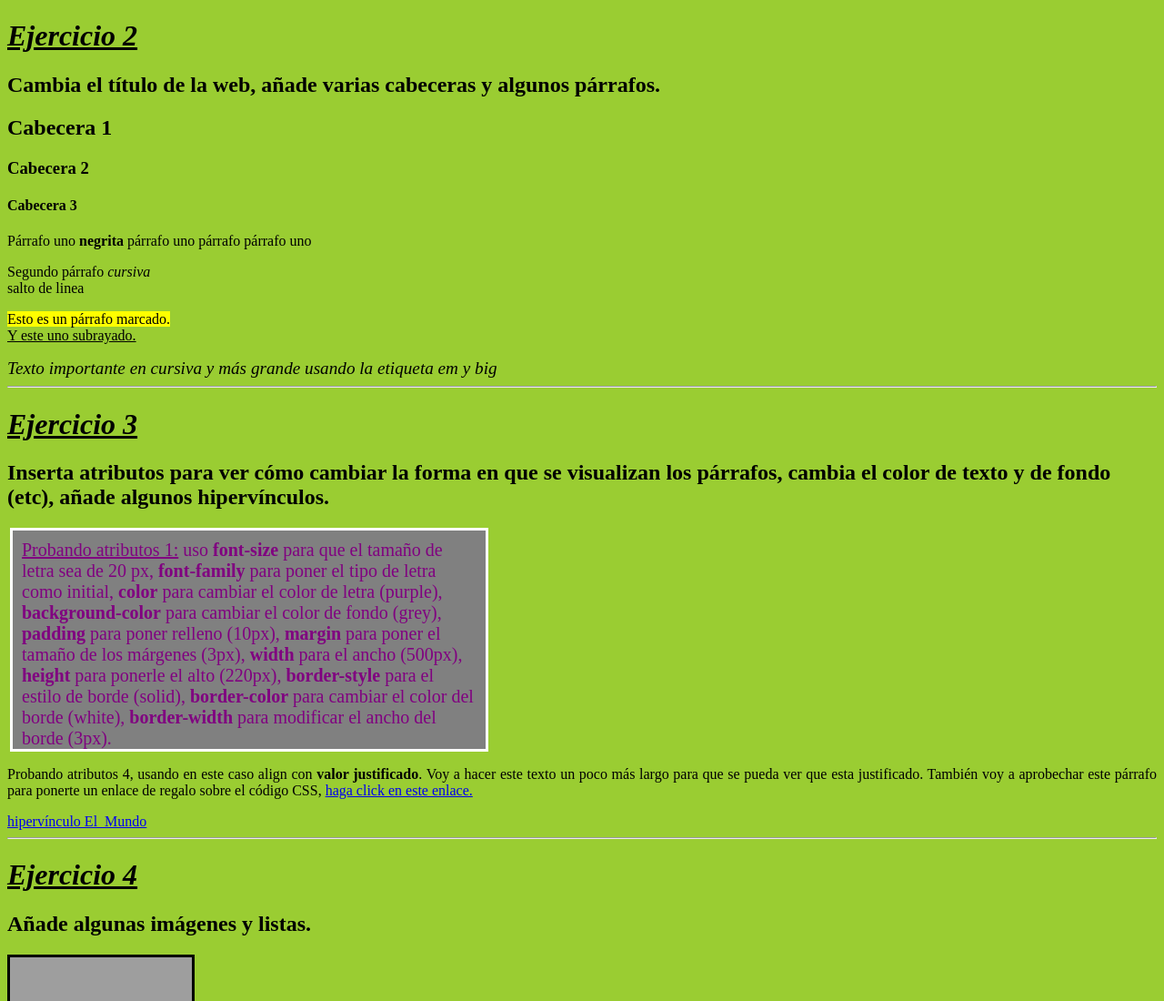
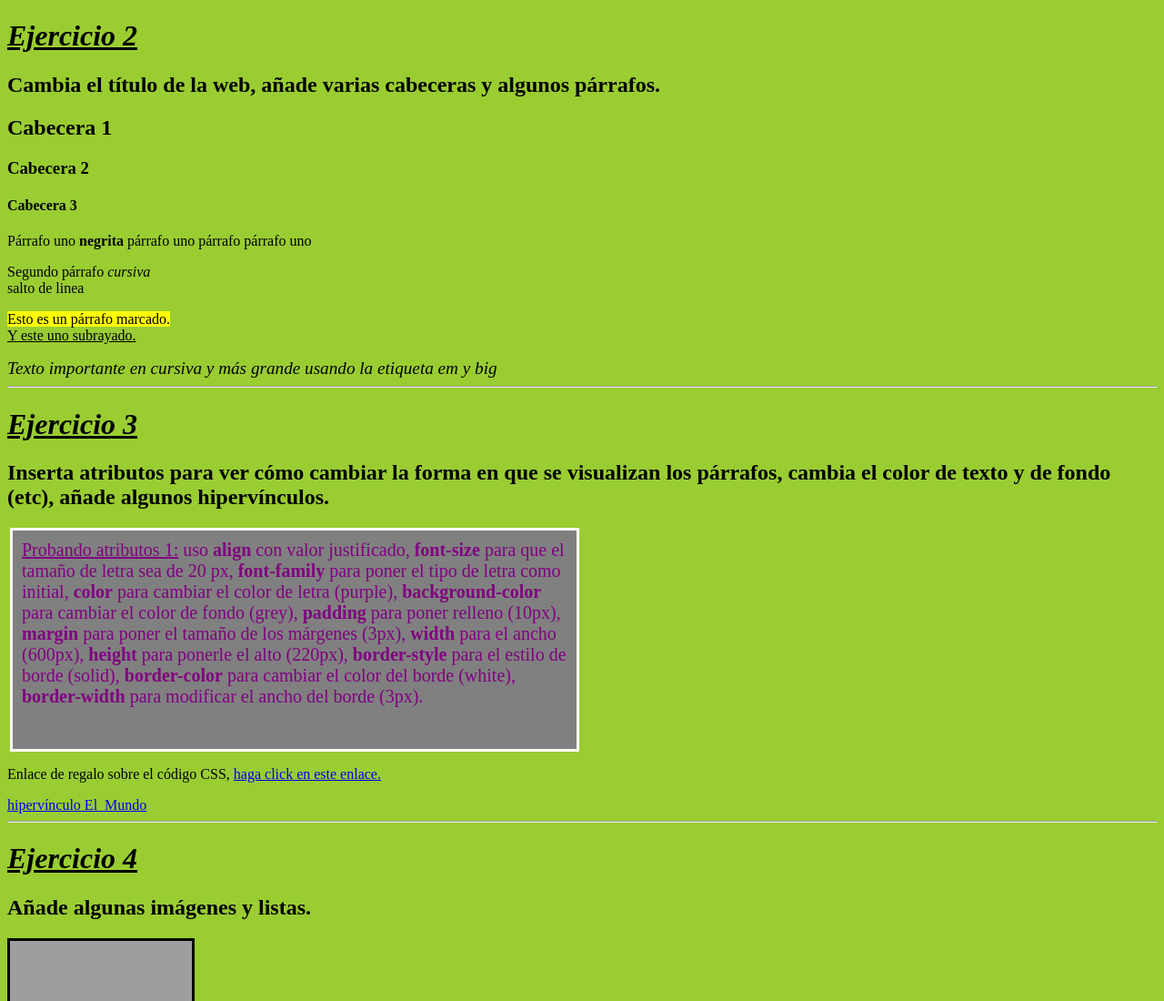
Before and after one commit to Noemi09/Noemi09.github.io, a plain HTML site: page index.html in a window 1280 px wide. Shown: the top 1100 px of the page at 91% size. Drawn offline with Linux system fonts and the light colour scheme; grey boxes are pictures that could not be loaded.

Commit message:
Update index.html

```diff
--- a/index.html
+++ b/index.html
@@ -33,11 +33,11 @@
 		<h2> Inserta atributos para ver cómo cambiar la forma en que se visualizan los párrafos, cambia el color de texto y de fondo (etc), añade algunos hipervínculos. </h2>
 
 
-		<p style="font-size: 20px; font-family: initial; color: purple; background-color: grey; padding: 10px; margin: 3px; width: 500px; height: 220px; border-style: solid; border-color:white; border-width: 3px;">
+		<p style="align: justify;font-size: 20px; font-family: initial; color: purple; background-color: grey; padding: 10px; margin: 3px; width: 600px; height: 220px; border-style: solid; border-color:white; border-width: 3px;">
 
-		 <u>Probando atributos 1:</u> uso <b>font-size</b> para que el tamaño de letra sea de 20 px, <b>font-family</b> para poner el tipo de letra como initial, <b>color</b> para cambiar el color de letra (purple), <b>background-color</b> para cambiar el color de fondo (grey), <b>padding</b> para poner relleno (10px), <b>margin</b> para poner el tamaño de los márgenes (3px), <b>width</b> para el ancho (500px), <b>height</b> para ponerle el alto (220px), <b>border-style</b> para el estilo de borde (solid), <b>border-color</b> para cambiar el color del borde (white), <b>border-width</b> para modificar el ancho del borde (3px). </p>
+		 <u>Probando atributos 1:</u> uso <b>align</b> con valor justificado, <b>font-size</b> para que el tamaño de letra sea de 20 px, <b>font-family</b> para poner el tipo de letra como initial, <b>color</b> para cambiar el color de letra (purple), <b>background-color</b> para cambiar el color de fondo (grey), <b>padding</b> para poner relleno (10px), <b>margin</b> para poner el tamaño de los márgenes (3px), <b>width</b> para el ancho (600px), <b>height</b> para ponerle el alto (220px), <b>border-style</b> para el estilo de borde (solid), <b>border-color</b> para cambiar el color del borde (white), <b>border-width</b> para modificar el ancho del borde (3px). </p>
 
-		<p align="justify"> Probando atributos 4, usando en este caso align con <b>valor justificado</b>. Voy a hacer este texto un poco más largo para que se pueda ver que esta justificado. También voy a aprobechar este párrafo para ponerte un enlace de regalo sobre el código CSS, <a href="https://desarrolladoresweb.org/css/que-es-css-introduccion/">haga click en este enlace.</a> </p>
+		<p> Enlace de regalo sobre el código CSS, <a href="https://desarrolladoresweb.org/css/que-es-css-introduccion/">haga click en este enlace.</a> </p>
 
 		<a href="https://es.wikipedia.org/wiki/El_Mundo_(Espa%C3%B1a)">hipervínculo El_Mundo </a>
 
```
